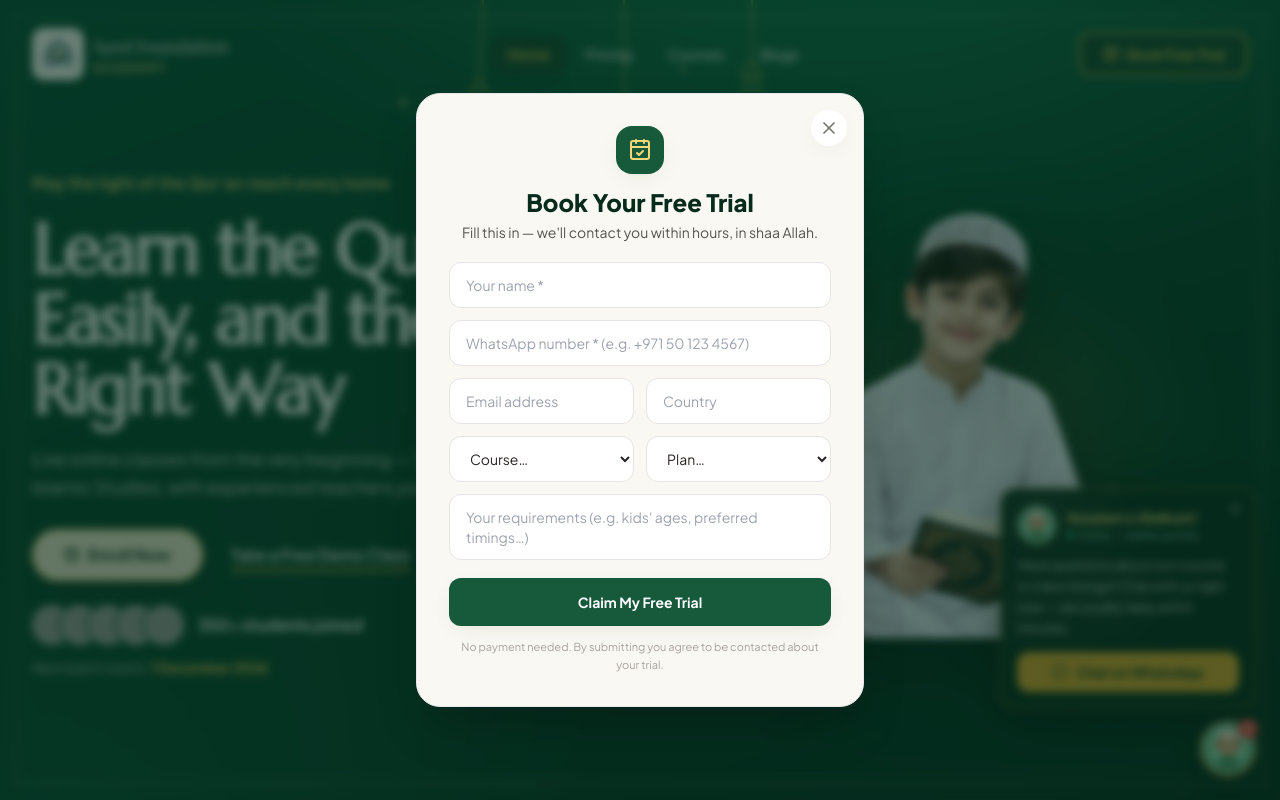
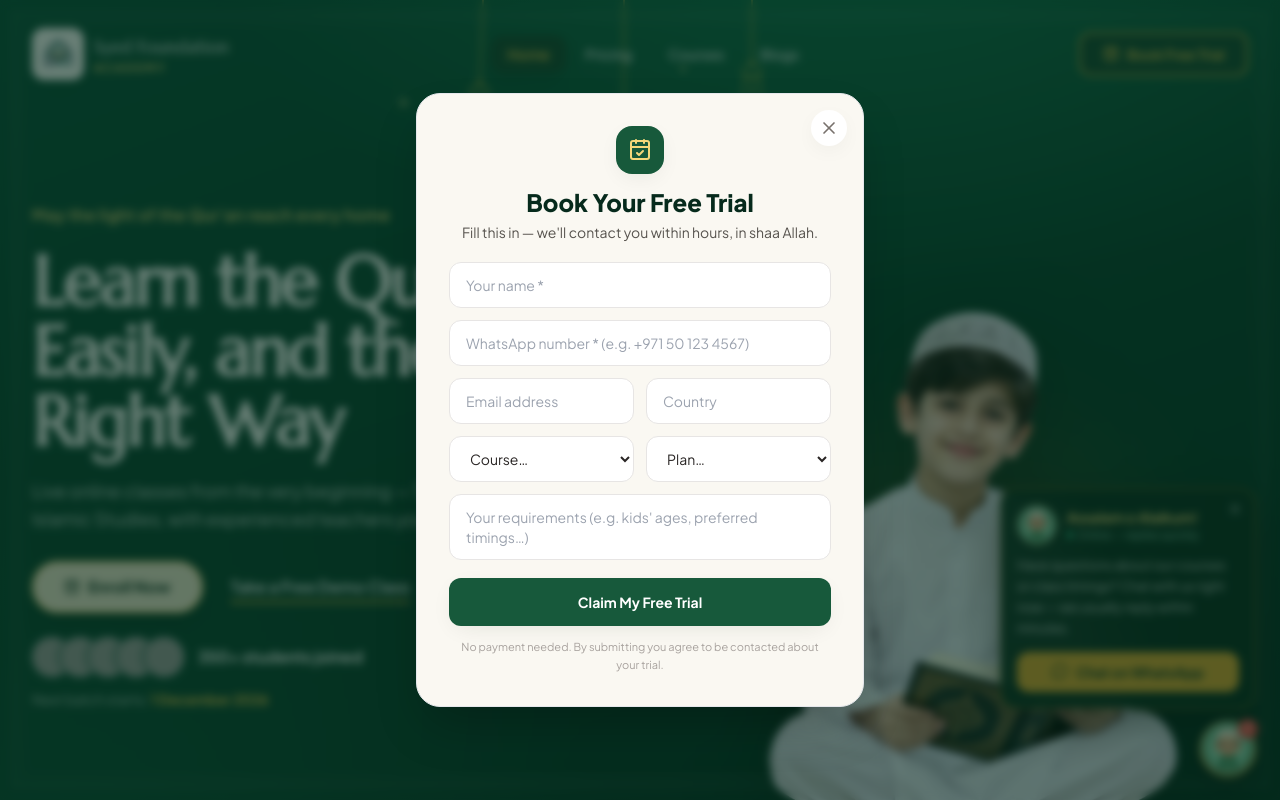
Before and after one commit to proventechnology7-cmd/Syed-Foundation-, a React (Vite) app: page / in a window 1280 px wide. Shown: the top 800 px of the page. Built offline with nearby package versions, Linux system fonts and the light colour scheme; grey boxes are pictures that could not be loaded.

Commit message:
Hero: student photo enlarged so the full figure reaches the frame's bottom line (bottom-anchored, height-capped so nothing is ever cut)

```diff
--- a/src/pages/Home.jsx
+++ b/src/pages/Home.jsx
@@ -221,7 +221,7 @@ export default function Home() {
       {/* ============ HERO — emerald lantern design (owner pick 2026-11-19,
            replicated from the reference academy hero he shared) ============ */}
       <section
-        className="relative overflow-hidden"
+        className="relative flex min-h-[100svh] flex-col overflow-hidden"
         style={{
           background:
             "radial-gradient(1100px 620px at 68% -10%, rgba(22,148,102,0.55), transparent 60%)," +
@@ -245,7 +245,7 @@ export default function Home() {
           <Sparkle className="absolute left-[42%] top-56 opacity-60" size={9} />
         </div>
 
-        <div className="container-x relative z-10 grid min-h-[100svh] items-start gap-6 pb-0 pt-[104px] sm:pt-36 lg:grid-cols-[1.05fr_0.95fr] lg:items-center lg:gap-2 lg:pb-16 lg:pt-28">
+        <div className="container-x relative z-10 grid w-full flex-1 items-start gap-6 pb-0 pt-[104px] sm:pt-36 lg:grid-cols-[1.05fr_0.95fr] lg:items-center lg:gap-2 lg:pt-28">
           {/* Left — copy (Bismillah removed from the hero on the owner's call) */}
           <div className="pb-2">
             <p className="hero-anim mt-2 text-sm font-semibold tracking-wide text-gold-300 sm:text-base" style={{ "--hero-delay": "0.08s" }}>
@@ -303,7 +303,7 @@ export default function Home() {
 
           {/* Right — student cutout, vertically centred with the WHOLE figure
               visible (owner: nothing may be cut off at the bottom) */}
-          <div className="relative flex items-center justify-center self-center py-6 lg:py-0">
+          <div className="relative flex items-end justify-center self-end py-6 lg:py-0">
             <div
               aria-hidden="true"
               className="absolute left-1/2 top-1/2 h-[80%] w-[84%] -translate-x-1/2 -translate-y-1/2 rounded-full bg-[radial-gradient(closest-side,rgba(240,196,76,0.20),transparent)] blur-2xl"
@@ -313,7 +313,7 @@ export default function Home() {
               alt="Young student holding the Qur'an"
               width="1024"
               height="878"
-              className="hero-anim relative z-10 max-h-[48svh] w-[76%] max-w-[400px] object-contain drop-shadow-[0_24px_44px_rgba(0,0,0,0.45)] sm:max-w-[470px] lg:max-h-[76svh] lg:w-full lg:max-w-[500px]"
+              className="hero-anim relative z-10 max-h-[54svh] w-[84%] max-w-[430px] object-contain drop-shadow-[0_24px_44px_rgba(0,0,0,0.45)] sm:max-w-[500px] lg:max-h-[84svh] lg:w-full lg:max-w-[590px]"
               style={{ "--hero-delay": "0.2s" }}
             />
           </div>
```
